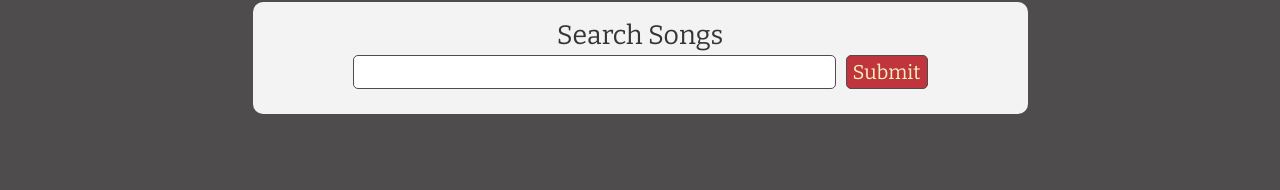
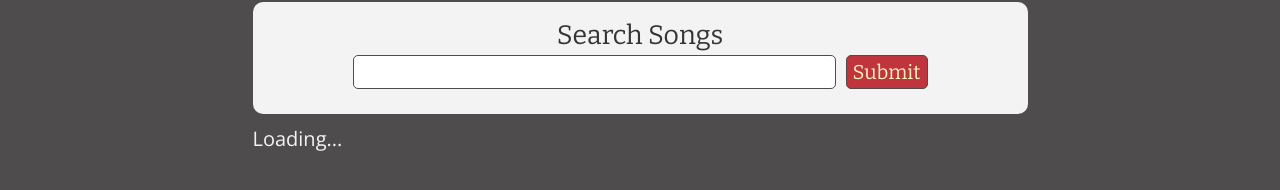
Before and after one commit to hkarambizi/motherkaraoke.com, a Jekyll site: the page built from index.html, in a window 1280 px wide. Shown: the part 188-378 px from the top of the page. Built offline with Jekyll 4.4.1, drawn with Linux system fonts in a browser that asks for light colours; a script that is not in the unit is left out.

Commit message:
Adds loader container

```diff
--- a/index.html
+++ b/index.html
@@ -6,5 +6,6 @@ layout: default
   {% include about.html %}
   {% include az-search.html %}
   {% include search-form.html %}
+  <div class="loader u-hidden">Loading...</div>
   <div id="js-search_results" class="search"></div>
 </main>
```
